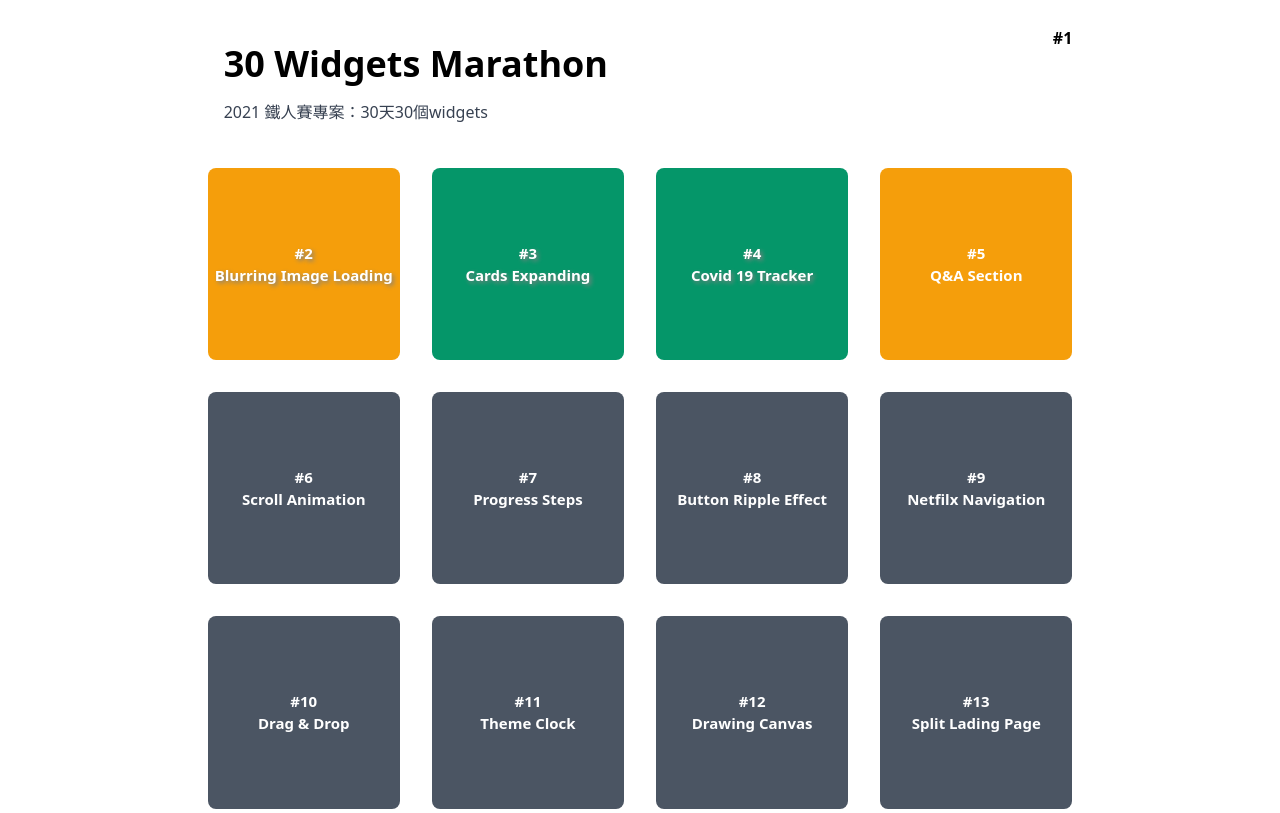
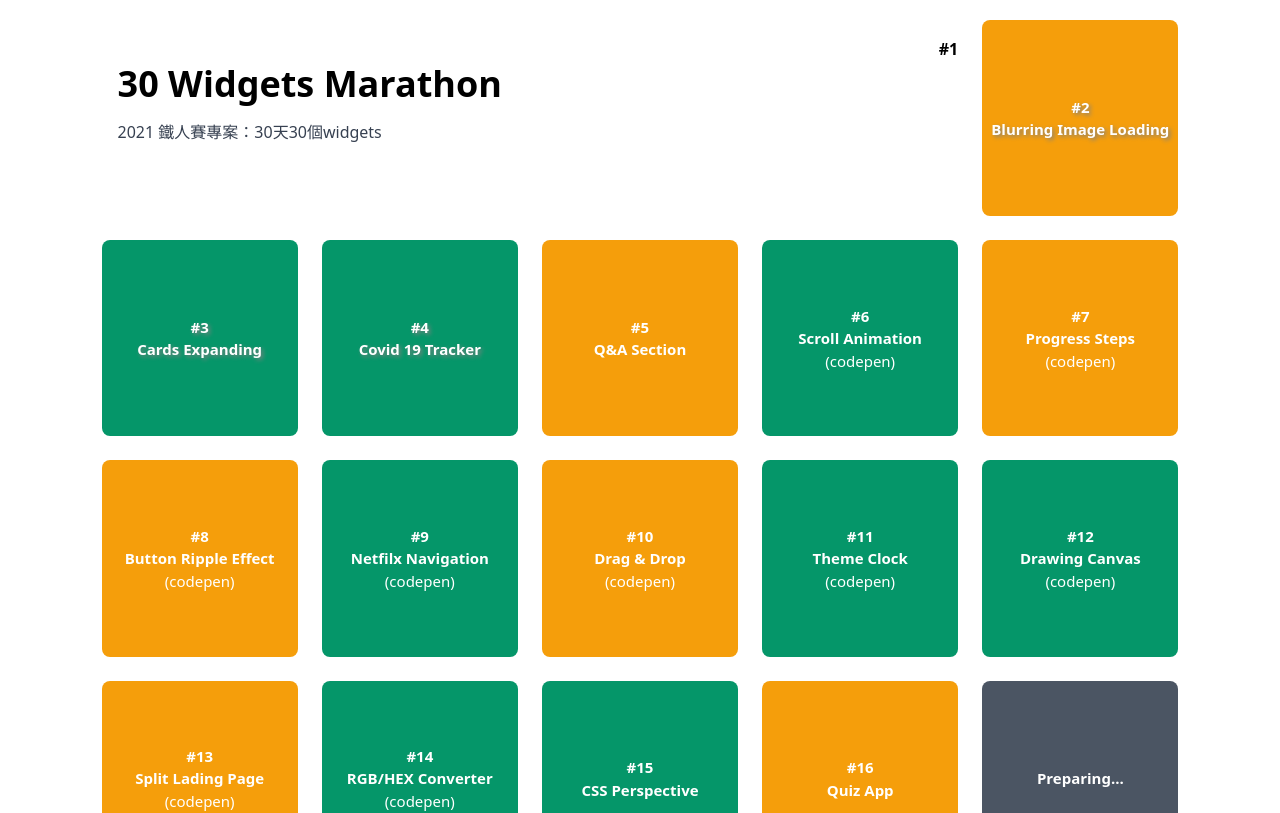
Before and after one commit to ChenSingYo/30WidgetsMarathon, a Vue app: page / in a window 1280 px wide. Shown: the top 813 px of the page. Built offline with nearby package versions, Linux system fonts and the light colour scheme; some icons are missing.

Commit message:
style: 改變排版方式

```diff
--- a/src/views/Home.vue
+++ b/src/views/Home.vue
@@ -4,10 +4,11 @@
 		class="
 			grid
 			gap-4
-			max-w-7xl
+			max-w-8xl
+			p-5
 			xs:grid-cols-2 xs:gap-4
-			md:grid-cols-4 md:gap-6
-			lg:gap-8
+			md:grid-cols-4 md:gap-5
+			lg:grid-cols-5 lg:gap-6
 		"
 	>
 		<header class="h-auto mt-10 flex flex-col xs:col-span-2 mb-3">
@@ -22,7 +23,17 @@
 		<div
 			class="relative xs:col-span-2 mt-10 flex xs:justify-start md:justify-end"
 		>
-			<div class="absolute top-[-22%] md:top-[-15%] md:right-0 font-bold text-shadow-sm">#1</div>
+			<div
+				class="
+					absolute
+					top-[-22%]
+					md:top-[-15%] md:right-0
+					font-bold
+					text-shadow-sm
+				"
+			>
+				#1
+			</div>
 			<search-box />
 		</div>
 
@@ -87,75 +98,159 @@
 			</div>
 		</router-link>
 
-		<router-link to="/6">
+		<a href="https://codepen.io/zyrxdkoz/pen/dyROrLB" target="_blank">
 			<div
 				class="
 					card
 					h-[100px]
-					bg-gray-600
+					bg-green-600
 					hover:bg-green-500
 					xs:h-auto xs:square
 				"
 			>
 				<div class="font-bold text-shadow-sm">#6</div>
-				<p class="font-bold text-shadow-sm">Scroll Animation</p>
+				<span class="font-bold text-shadow-sm">Scroll Animation</span>
+				<span>(codepen)</span>
 			</div>
-		</router-link>
+		</a>
 
+		<a href="https://codepen.io/zyrxdkoz/pen/rNwWgrM" target="_blank">
 			<div
-			class="card h-[100px] bg-gray-600 hover:bg-yellow-400 xs:h-auto xs:square"
+				class="
+					card
+					h-[100px]
+					bg-yellow-500
+					hover:bg-yellow-400
+					xs:h-auto xs:square
+				"
 			>
 				<div class="font-bold text-shadow-sm">#7</div>
-			<p class="font-bold text-shadow-sm">Progress Steps</p>
+				<span class="font-bold text-shadow-sm">Progress Steps</span>
+				<span>(codepen)</span>
 			</div>
+		</a>
 
+		<a href="https://codepen.io/zyrxdkoz/pen/yLXgxOp" target="_blank">
 			<div
-			class="card h-[100px] bg-gray-600 hover:bg-yellow-400 xs:h-auto xs:square"
+				class="
+					card
+					h-[100px]
+					bg-yellow-500
+					hover:bg-yellow-400
+					xs:h-auto xs:square
+				"
 			>
 				<div class="font-bold text-shadow-sm">#8</div>
-			<p class="font-bold text-shadow-sm">Button Ripple Effect</p>
+				<span class="font-bold text-shadow-sm">Button Ripple Effect</span>
+				<span>(codepen)</span>
 			</div>
+		</a>
 
+		<a href="https://codepen.io/zyrxdkoz/pen/rNwywyj" target="_blank">
 			<div
-			class="card h-[100px] bg-gray-600 hover:bg-green-500 xs:h-auto xs:square"
+				class="
+					card
+					h-[100px]
+					bg-green-600
+					hover:bg-green-500
+					xs:h-auto xs:square
+				"
 			>
 				<div class="font-bold text-shadow-sm">#9</div>
-			<p class="font-bold text-shadow-sm">Netfilx Navigation</p>
+				<span class="font-bold text-shadow-sm">Netfilx Navigation</span>
+				<span>(codepen)</span>
 			</div>
+		</a>
+
+		<a href="https://codepen.io/zyrxdkoz/pen/MWomYzG" target="_blank">
 			<div
-			class="card h-[100px] bg-gray-600 hover:bg-yellow-400 xs:h-auto xs:square"
+				class="
+					card
+					h-[100px]
+					bg-yellow-500
+					hover:bg-yellow-400
+					xs:h-auto xs:square
+				"
 			>
 				<div class="font-bold text-shadow-sm">#10</div>
-			<p class="font-bold text-shadow-sm">Drag & Drop</p>
+				<span class="font-bold text-shadow-sm">Drag & Drop</span>
+				<span>(codepen)</span>
 			</div>
+		</a>
+
+		<a href="https://codepen.io/zyrxdkoz/pen/dyRWKZM" target="_blank">
 			<div
-			class="card h-[100px] bg-gray-600 hover:bg-green-500 xs:h-auto xs:square"
+				class="
+					card
+					h-[100px]
+					bg-green-600
+					hover:bg-green-500
+					xs:h-auto xs:square
+				"
 			>
 				<div class="font-bold text-shadow-sm">#11</div>
-			<p class="font-bold text-shadow-sm">Theme Clock</p>
+				<span class="font-bold text-shadow-sm">Theme Clock</span>
+				<span>(codepen)</span>
 			</div>
+		</a>
+
+		<a href="https://codepen.io/zyrxdkoz/pen/oNwwXvr" target="_blank">
 			<div
-			class="card h-[100px] bg-gray-600 hover:bg-green-500 xs:h-auto xs:square"
+				class="
+					card
+					h-[100px]
+					bg-green-600
+					hover:bg-green-500
+					xs:h-auto xs:square
+				"
 			>
 				<div class="font-bold text-shadow-sm">#12</div>
-			<p class="font-bold text-shadow-sm">Drawing Canvas</p>
+				<span class="font-bold text-shadow-sm">Drawing Canvas</span>
+				<span>(codepen)</span>
 			</div>
+		</a>
+
+		<a href="https://codepen.io/zyrxdkoz/pen/yLXXjga" target="_blank">
 			<div
-			class="card h-[100px] bg-gray-600 hover:bg-yellow-400 xs:h-auto xs:square"
+				class="
+					card
+					h-[100px]
+					bg-yellow-500
+					hover:bg-yellow-400
+					xs:h-auto xs:square
+				"
 			>
 				<div class="font-bold text-shadow-sm">#13</div>
-			<p class="font-bold text-shadow-sm">Split Lading Page</p>
+				<span class="font-bold text-shadow-sm">Split Lading Page</span>
+				<span>(codepen)</span>
 			</div>
+		</a>
+
+		<a href="https://codepen.io/zyrxdkoz/pen/rNLjpPr" target="_blank">
 			<div
-			class="card h-[100px] bg-gray-600 hover:bg-green-500 xs:h-auto xs:square"
+				class="
+					card
+					h-[100px]
+					bg-green-600
+					hover:bg-green-500
+					xs:h-auto xs:square
+				"
 			>
 				<div class="font-bold text-shadow-sm">#14</div>
-			<p class="font-bold text-shadow-sm">RGB/HEX Converter</p>
+				<span class="font-bold text-shadow-sm">RGB/HEX Converter</span>
+				<span>(codepen)</span>
 			</div>
+		</a>
 
 		<router-link to="/15">
 			<div
-			class="card h-[100px] bg-green-600 hover:bg-green-500 xs:h-auto xs:square"
+				class="
+					card
+					h-[100px]
+					bg-green-600
+					hover:bg-green-500
+					xs:h-auto xs:square
+				"
 			>
 				<div class="font-bold text-shadow-sm">#15</div>
 				<p class="font-bold text-shadow-sm">CSS Perspective</p>
@@ -164,13 +259,18 @@
 
 		<router-link to="/16">
 			<div
-			class="card h-[100px] bg-yellow-500 hover:bg-yellow-400 xs:h-auto xs:square"
+				class="
+					card
+					h-[100px]
+					bg-yellow-500
+					hover:bg-yellow-400
+					xs:h-auto xs:square
+				"
 			>
 				<div class="font-bold text-shadow-sm">#16</div>
 				<p class="font-bold text-shadow-sm">Quiz App</p>
 			</div>
 		</router-link>
-
 
 		<div
 			class="card h-[100px] bg-gray-600 hover:bg-green-500 xs:h-auto xs:square"
@@ -229,6 +329,7 @@
 	align-items: center;
 	color: white;
 	font-size: 15px;
+	text-align: center;
 }
 
 .text-shadow {
```
Lines whose indentation alone changed are shown as unchanged.
